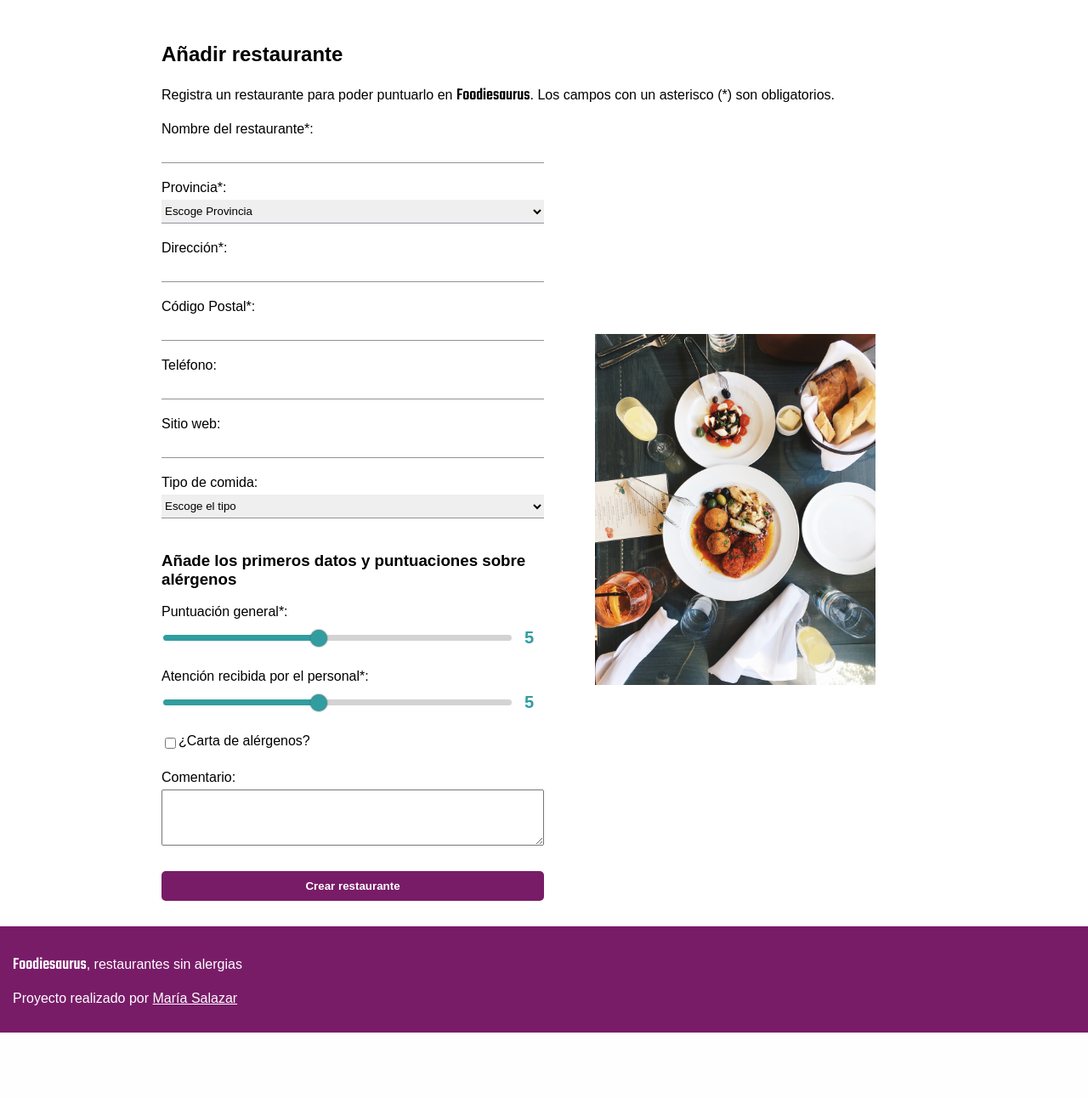
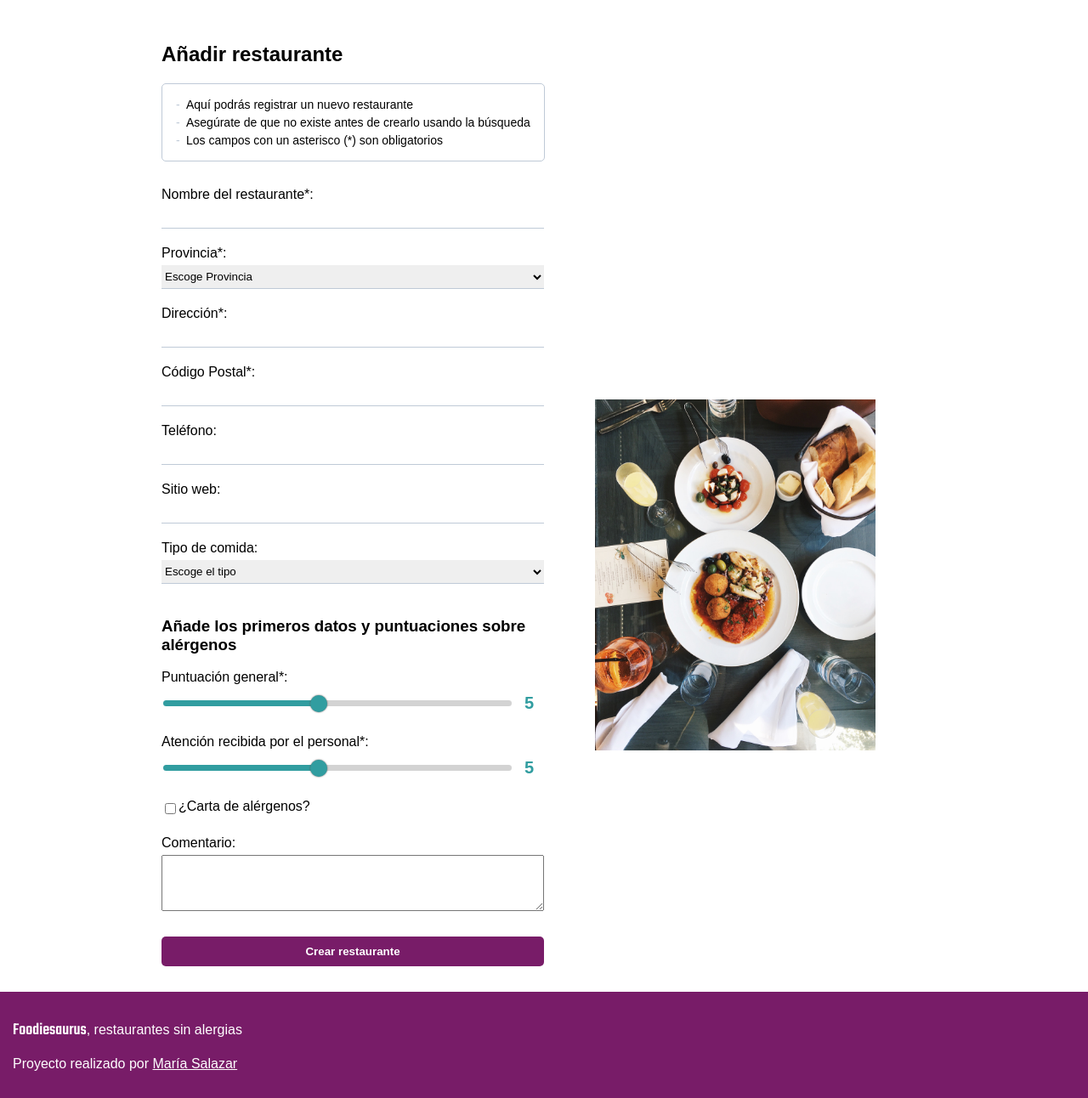
Before and after one commit to Mia-Salazar/safetaurant, a PHP site: page /view/add-restaurant.html in a window 1280 px wide. Shown: the part 71-1363 px from the top of the page at 85% size. Before the commit the page ends 1286 px from the top, so only its background shows below. Run offline with PHP 8.4, Linux system fonts and the light colour scheme.

Commit message:
Add list styles

```diff
--- a/assets/stylesheets/index.css
+++ b/assets/stylesheets/index.css
@@ -22,6 +22,38 @@ body {
 .img {
 	max-width: 100%;
 	max-height: 100%;
+}
+
+.subtitle {
+	max-width: 500px;
+}
+
+/*Information list*/
+.info-list {
+	width: fit-content;
+	padding: 16px;
+    border: 1px solid #bfcad7;
+    border-radius: 5px;
+    list-style-type: none;
+	margin-bottom: 30px;
+}
+
+.info-list-item {
+	position: relative;
+	margin-bottom: 5px;
+	font-size: 14px;
+	padding-left: 12px;
+}
+
+.info-list-item:after {
+	position: absolute;
+	content: '-';
+	color: #bfcad7;;
+	left: 0;
+}
+
+.info-list-item:last-of-type {
+	margin-bottom: 0;
 }
 
 /*Botones*/
@@ -181,13 +213,13 @@ body {
 .input, .select {
 	padding: 5px 0;
 	border: none;
-    border-bottom: 1px solid #8f949a;
+    border-bottom: 1px solid #bfcad7;
 }
 
 .link {
 	display: block;
 	margin-top: 15px;
-	color: #8f949a;
+	color: #bfcad7;
 }
 
 .primary-button, .secondary-button {
--- a/view/add-restaurant.html
+++ b/view/add-restaurant.html
@@ -51,7 +51,7 @@
                 <a class="nav-link" href="https://foodiesaurus.miasalazar.com/view/profile.html">Perfil</a>
               </li>
               <li>
-                <a class="nav-link" href="">Mis restaurantes</a>
+                <a class="nav-link" href="https://foodiesaurus.miasalazar.com/view/profile-restaurants.html">Mis restaurantes</a>
               </li>
               <li>
                 <a class="nav-link" href="">Mis puntuaciones</a>
@@ -64,7 +64,11 @@
     </header>
     <main class="main add-restaurant container">
       <h2>Añadir restaurante</h2>
-      <p id="subtitle">Registra un restaurante para poder puntuarlo en <span class="logo-text">Foodiesaurus</span>. Los campos con un asterisco (*) son obligatorios.</p>
+      <ul class="info-list">
+        <li class="info-list-item">Aquí podrás registrar un nuevo restaurante</li>
+        <li class="info-list-item">Asegúrate de que no existe antes de crearlo usando la búsqueda</li>
+        <li class="info-list-item">Los campos con un asterisco (*) son obligatorios</li>
+      </ul>
       <div class="add-restaurant-wrapper">
         <form class="add-restaurant-form" id="add">
           <div class="input-group">
@@ -248,6 +252,9 @@
           fillSelects();
         } else if (this.status == 401) {
           window.location.href = "https://foodiesaurus.miasalazar.com/view/login.html";
+        } else if (this.status == 400) {
+          //Si hay un error, devolvemos un error
+          subtitle.innerHTML = "Hubo un error al encontrar los datos del usuario";
         }
       };
       xmlhttp.send();
--- a/view/profile.html
+++ b/view/profile.html
@@ -49,7 +49,7 @@
                 <a class="nav-link" href="https://foodiesaurus.miasalazar.com/view/profile.html">Perfil</a>
               </li>
               <li>
-                <a class="nav-link" href="">Mis restaurantes</a>
+                <a class="nav-link" href="https://foodiesaurus.miasalazar.com/view/profile-restaurants.html">Mis restaurantes</a>
               </li>
               <li>
                 <a class="nav-link" href="">Mis puntuaciones</a>
@@ -64,7 +64,7 @@
         <h2>Perfil</h2>
         <button class="primary-button logout" type="button" id="logout">Salir</button>
       </div>
-      <p id="subtitle">En esta pagina podrás ver los datos de tu perfil y podrás editarlos.</p>
+      <p class="subtitle">En esta pagina podrás ver los datos de tu perfil y podrás editarlos.</p>
       <div class="profile-wrapper">
         <form class="profile-form" id="profile">
           <div class="input-group">
```
